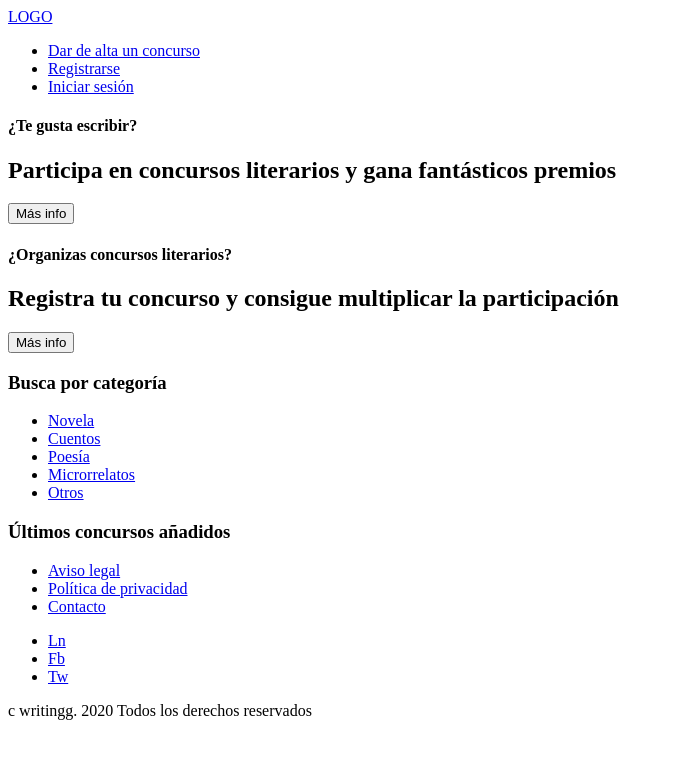
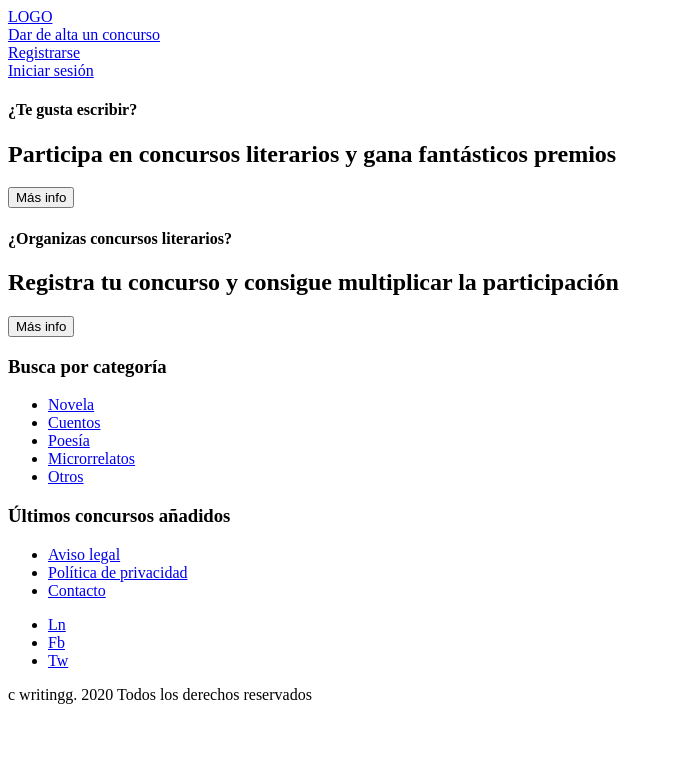
Before and after one commit to yousercoru/writingg, a React (Create React App) app in the folder frontend/: page / in a window 1280 px wide. Shown: the top 758 px of the page, without its empty margins (0-673 px from the left). Built offline with nearby package versions, Linux system fonts and the light colour scheme.

Commit message:
Update with saved changes

```diff
--- a/frontend/src/components/header.js
+++ b/frontend/src/components/header.js
@@ -1,27 +1,22 @@
 import React from "react";
 
-export default function Header() {
+export default function Header( { onLogout }) {
   return (
     <header>
         <div className="logo">
         <a href="#">LOGO</a>
         </div>
-
         <nav>
-            <ul>
-                <li>
-                    <a href="#">Dar de alta un concurso</a>
-                </li>
-                <li>
-                    <a href="#">Registrarse</a>
-                </li>
-                <li>
-                    <a href="#">Iniciar sesión</a>
-                </li>
-            </ul>
+            <div>
+                <a href="#">Dar de alta un concurso</a>
+            </div>
+            <div>
+                <a href="#">Registrarse</a>
+            </div>
+            <div>
+                <a href="#">Iniciar sesión</a>
+            </div>
         </nav>
-
-
     </header>
   );
 }
```
